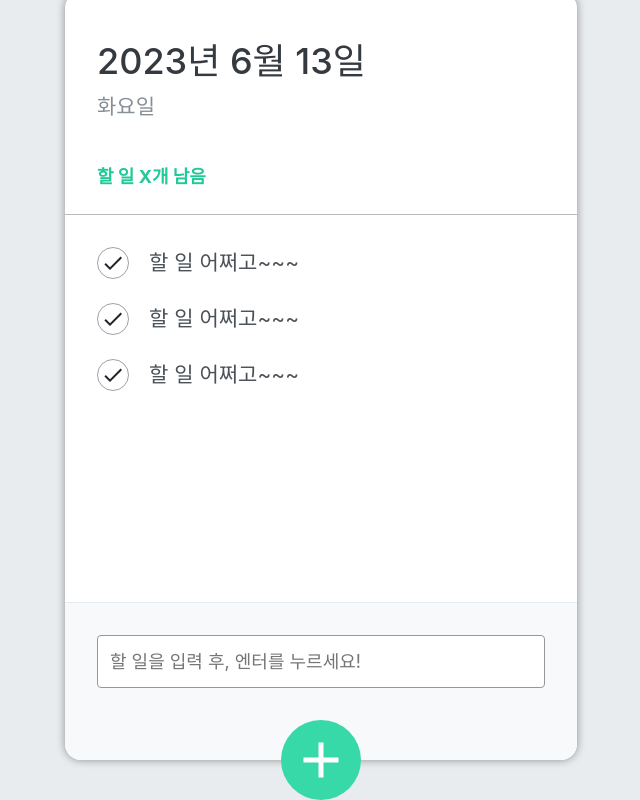
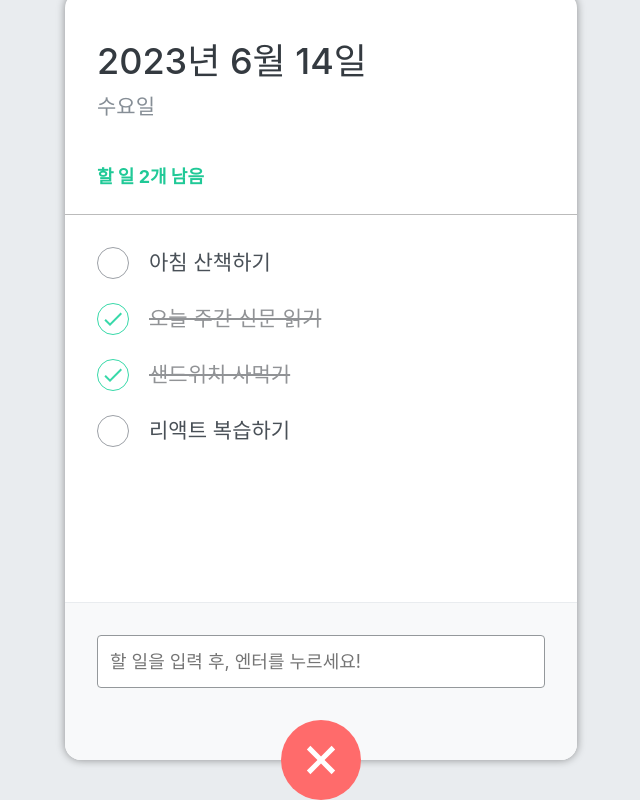
Before and after one commit to jeongEY321/react-tobo-app, a React (Create React App) app: page / in a window 1280 px wide. Both pictures are taken after a click on the button 640 px from the left and 864 px from the top of the page. Shown: the part 104-904 px from the top of the page, without its empty margins (319-959 px from the left). Built offline with nearby package versions, Linux system fonts and the light colour scheme; the HTML template or start-up script is replaced by a standard one.

Commit message:
2023/06 값 넘기기 및 날짜 변경

```diff
--- a/src/component/TodoHeader.js
+++ b/src/component/TodoHeader.js
@@ -1,12 +1,22 @@
 import React from 'react'
 import './scss/TodoHeader.scss'
 
-const TodoHeader = () => {
+const TodoHeader = ({ count }) => {
+  const today = new Date();
+
+  const dateString = today.toLocaleDateString('ko-KR', {
+      year: 'numeric',
+      month: 'long',
+      day: 'numeric'
+  });
+
+  const dayName = today.toLocaleDateString('ko-KR', { weekday: 'long' });
+
   return (
     <header>
-        <h1>2023년 6월 13일</h1>
-        <div className='day'>화요일</div>
-        <div className='tasks-left'>할 일 X개 남음</div>
+        <h1>{dateString}</h1>
+        <div className='day'>{dayName}</div>
+        <div className='tasks-left'>할 일 {count()}개 남음</div>
     </header>
   );
 }
--- a/src/component/TodoInput.js
+++ b/src/component/TodoInput.js
@@ -1,24 +1,68 @@
-import React from 'react'
-import { MdAdd } from 'react-icons/md';
-import './scss/TodoInput.scss'
+import React, {useState} from 'react'
+import { MdAdd } from 'react-icons/md'
+import cn from 'classnames'
 
-const TodoInput = () => {
+import './scss/TodoInput.scss';
+
+const TodoInput = ({ addTodo }) => {
+
+  //입력창이 열리는 여부를 표현하는 상태값
+  const[open, setOpen] =  useState(false);
+
+  //할 일 입력창에 입력한 내용을 표현하는 상태값
+  const [todoText, setTodoText] = useState('');
+
+  //+버튼 클릭시 이벤트 처리
+  const onToggle = () => {
+    //open = !open; //이렇게 작성 x
+
+    setOpen(!open); //계속 값이 반전되어 리턴
+  }
+
+  //submit 이벤트 핸들러
+  const submitHandler = e => {
+    e.preventDefault();
+    //console.log('폼이 제출됨!!');
+    //console.log(todoText);
+    addTodo(todoText);
+
+    //입력이 끝나면 입력창 비우기
+    setTodoText('');
+  }
+
+  //input change 이베트 핸들러 함수
+  const todoChangeHandler = e => {
+    //console.log(e.target.value);
+    setTodoText(e.target.value);
+  }
+
+  // const showForm = () =>{
+  //   //두 값이 모두 참일때만 반환 (우항은 Truthy 그러므로 왼쪽의 참거짓 여부에 따라 return발동이 제약)
+  //   return
+  // }
+
   return (
-    <>
-        <div className='form-wrapper'>
-            <form className='insert-form'>
-                <input
-                    type='text'
-                    placeholder='할 일을 입력 후, 엔터를 누르세요!'
-                />
+     <>
+        {
+          open && (<div className='form-wrapper'>
+            <form className='insert-form' onSubmit={submitHandler}>
+              <input type='text' placeholder='할 일을 입력 후, 엔터를 누르세요!' onChange={todoChangeHandler} value={todoText}/>
             </form>
-        </div>
+          </div>)
+        }
 
-        <button className='insert-btn'>
-            <MdAdd />
-        </button>
+        {/*
+            cn() : 첫번째 파라미터는 항상 유지할 default 클래스
+                    두번째 파라미터는 논리 상태값
+                    => 논리 상태값이 true일 경우 해당 클래스 추가
+                        false일 경우 제거.
+                        {클래스이름: 논리값}, 클래스 이름 지정 안할 시 변수명이 클래스 이름으로 사용됨.
+        */}
+      <button className={cn('insert-btn', {open})} onClick={onToggle}>
+         <MdAdd />
+      </button>
     </>
-  );
+  )
 }
 
 export default TodoInput;
--- a/src/component/TodoItem.js
+++ b/src/component/TodoItem.js
@@ -1,15 +1,17 @@
 import React from 'react'
 import {MdDone, MdDelete} from 'react-icons/md'
 import './scss/TodoItem.scss'
+import cn from 'classnames'
 
-const TodoItem = () => {
+const TodoItem = ({item, remove, check}) => {
+  const{id, title, done} = item;
   return (
     <li className='todo-list-item'>
-        <div className='check-circle'>
-            <MdDone />
+        <div className={cn('check-circle', {active: done})} onClick={() => check(id)}>
+            {done && <MdDone />}
         </div>
-        <span className='text'>할 일 어쩌고~~~</span>
-        <div className='remove'>
+        <span className={cn('text', {finish: done})}>{title}</span>
+        <div className='remove' onClick={() => remove(id)}>
             <MdDelete />
         </div>
     </li>
--- a/src/component/TodoMain.js
+++ b/src/component/TodoMain.js
@@ -2,12 +2,13 @@ import React from 'react'
 import TodoItem from './TodoItem';
 import './scss/TodoMain.scss'
 
-const TodoMain = () => {
+const TodoMain = ({todoList, remove, check}) => {
+
   return (
     <ul className='todo-list'>
-        <TodoItem />
-        <TodoItem />
-        <TodoItem />
+        {
+          todoList.map(todo => <TodoItem key={todo.id} item={todo} remove={remove} check={check} />)
+        }
     </ul>
   );
 }
--- a/src/component/TodoTemplate.js
+++ b/src/component/TodoTemplate.js
@@ -1,4 +1,4 @@
-import React from 'react'
+import React, { useEffect, useState } from 'react'
 import TodoHeader from './TodoHeader';
 import TodoMain from './TodoMain';
 import TodoInput from './TodoInput';
@@ -6,11 +6,97 @@ import TodoInput from './TodoInput';
 import './scss/TodoTemplate.scss'
 
 const TodoTemplate = () => {
+  // 서버에 할일 목록(json)을 요청(fetch)해서 받아와야 함.
+
+  //todos 배열을 상태 관리
+  const [todos, setTodos] = useState(    [{
+                                            id: 1,
+                                            title: '아침 산책하기',
+                                            done: false
+                                          },
+                                          {
+                                            id: 2,
+                                            title: '오늘 주간 신문 읽기',
+                                            done: true
+                                          },
+                                          {
+                                            id: 3,
+                                            title: '샌드위치 사먹기',
+                                            done: true
+                                          },
+                                          {
+                                            id: 4,
+                                            title: '리액트 복습하기',
+                                            done: false
+  }]);
+
+  // id값 시퀀스 생성 함수
+  const makeNewId = () => {
+    if(todos.length === 0) return 1;
+    return todos[todos.length - 1].id + 1;
+  }
+
+  //todoInput에게 todoText를 받아오는 함수
+  //자식 컴포넌트가 부모 컴포넌트에게 데이터를 전달할 때는
+  // props 사요이 불가능.
+  //부모 컴포넌트에서 함수를 선언(매개변수 꼭 선언!) -> pros로 함수를 전달
+  //자식 컴포넌트에서 전달받은 함수를 호출하면서 매개값으로 데이터를 전달.
+  const addTodo = todoText => {
+    console.log('할 일 정보: ', todoText);
+    const newTodo = {
+      id: makeNewId(),
+      title: todoText,
+      done: false
+    };
+    //todos.push(newTodo);
+
+    //리액트의 상태변수는 무조건 setter를 통해서만
+    //상태값을 변경해야 렌더링에 적용된다.
+    //다만, 상태변수가 불변성(immutable)을 가지기 때문에
+    //기존 상태에서 변경은 불가능하고,
+    //새로운 상태를 만들어서 변경해야 합니다.
+
+    setTodos([...todos, newTodo]);
+  }
+
+  //할 일 삭제 처리 함수
+  const removeTodo = id => {
+    //console.log(`삭제대상 id: ${id}`);
+
+    //주어진 배열의 값들을 순회하여 조건에 맞는 요소들만 모아서
+    //새로운 배열로 리턴해 주는 함수.
+    setTodos(todos.filter(todo => todo.id !== id));
+  }
+
+  //할 일 체크 처리 함수
+  const checkTodo = id => {
+    //console.log(`체크한 Todo id: ${id}`);
+    // const copyTodos = [...todos];
+    // for(let cTodo of copyTodos) {
+    //   if(cTodo.id === id) {
+    //     cTodo.done = !cTodo.done;
+    //   }
+    // }
+
+    // setTodos(copyTodos);
+
+    setTodos(todos.map(todo => todo.id === id ? {...todo, done:!todo.done} : todo ));
+  }
+
+  //체크가 안 된 할 일의 개수 카운트 하기
+  const countRestTodo= () => {
+    return todos.filter(todo => !todo.done).length;
+  }
+
+  useEffect(() => {
+    console.log(todos);
+  }, [todos]);
+
   return (
     <div className='TodoTemplate'>
-        <TodoHeader />
-        <TodoMain />
-        <TodoInput />
+        <TodoHeader count={countRestTodo} />
+        <TodoMain todoList={todos} remove={removeTodo} check={checkTodo}/>
+        <TodoInput addTodo={addTodo}/>
     </div>
   );
 }
```
